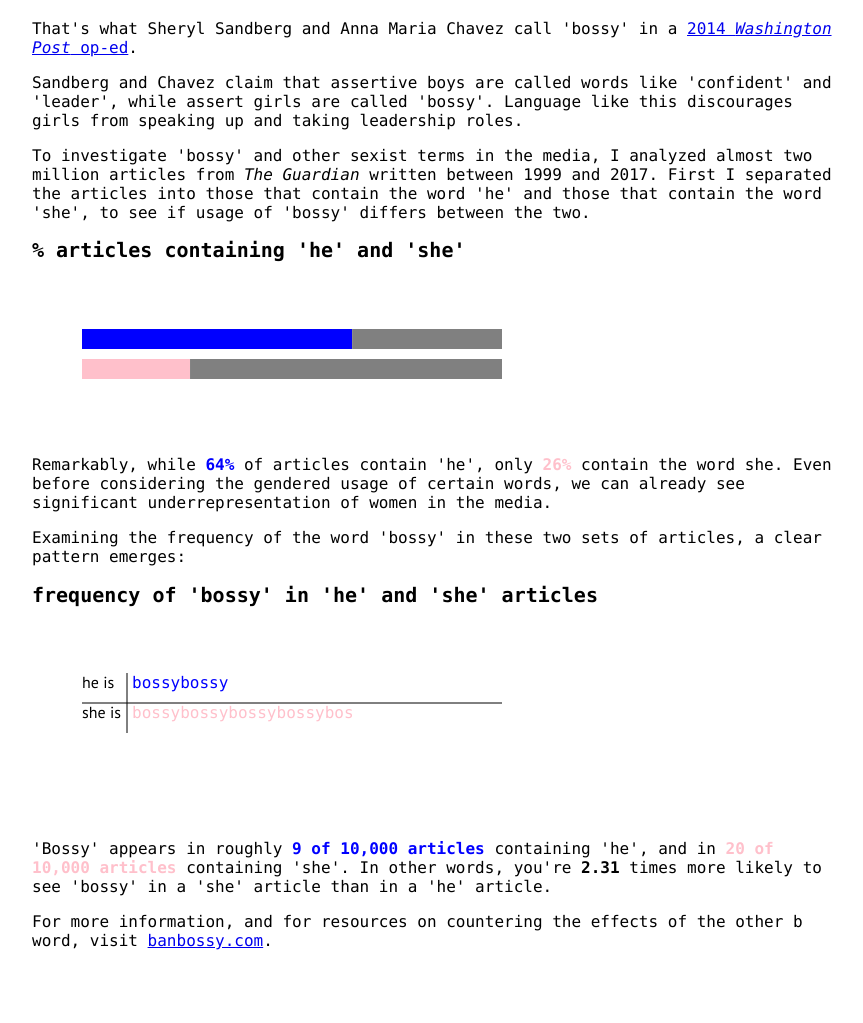
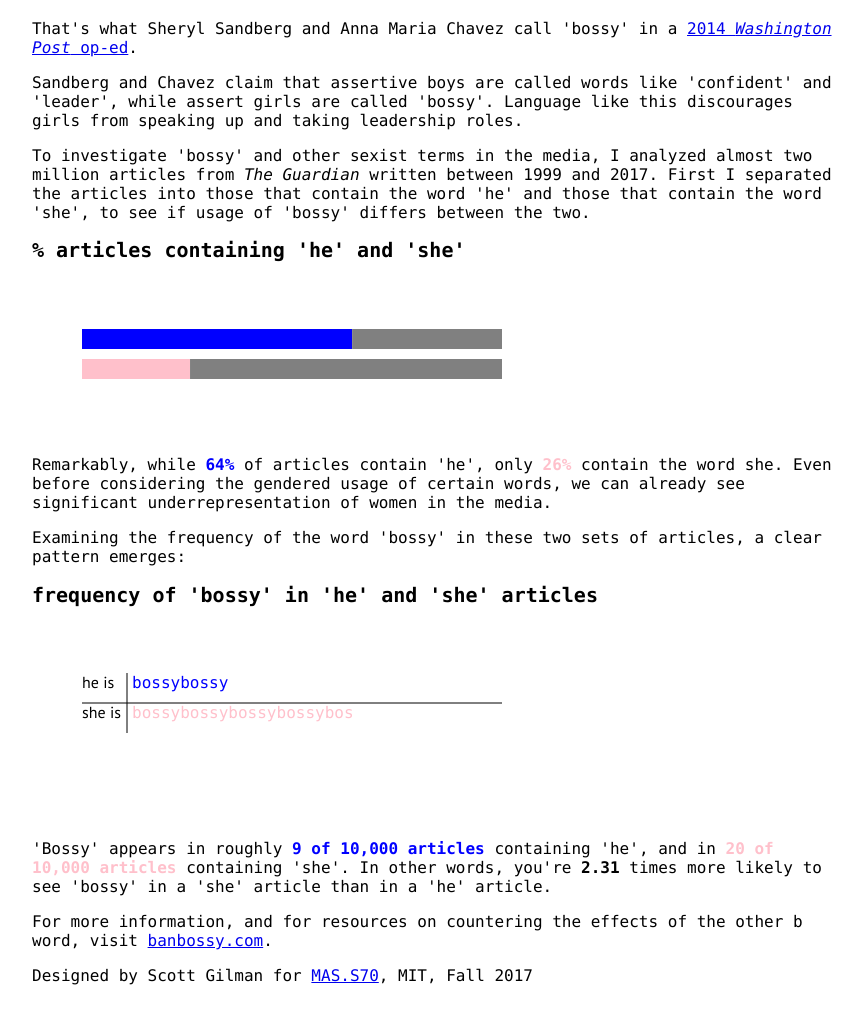
Before and after one commit to sgilman/b-word, a plain HTML site: page index.html in a window 1280 px wide. Shown: the part 79-1102 px from the top of the page, without its empty margins (208-1071 px from the left). Before the commit the page ends 1068 px from the top, so only its background shows below. Drawn offline with nearby package versions, Linux system fonts and the light colour scheme.

Commit message:
added byline

```diff
--- a/index.html
+++ b/index.html
@@ -72,6 +72,7 @@
       </svg>
 	  <p>'Bossy' appears in roughly <span class="male-color">9 of 10,000 articles</span> containing 'he', and in <span class="female-color">20 of 10,000 articles</span> containing 'she'. In other words, you're <strong>2.31</strong> times more likely to see 'bossy' in a 'she' article than in a 'he' article.</p>
 	  <p>For more information, and for resources on countering the effects of the other b word, visit <a href="http://banbossy.com">banbossy.com</a>.</p>
+	  <p>Designed by Scott Gilman for <a href="http://dataviz.media.mit.edu">MAS.S70</a>, MIT, Fall 2017</p>
 
     </div>
     <script src="https://d3js.org/d3.v3.min.js"></script>
```
